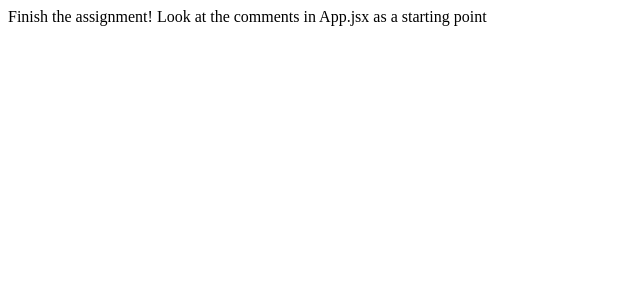
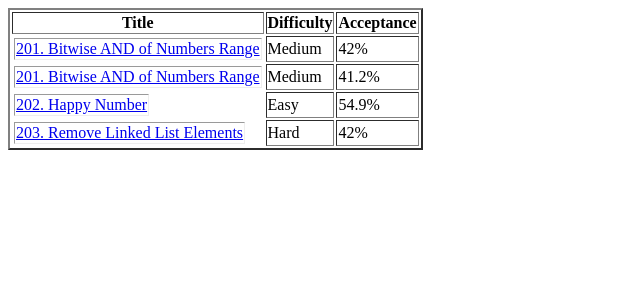
Before and after one commit to hkirat/react-assignment, a React (Vite) app: page /problemset/all in a window 1280 px wide. Shown: the top 300 px of the page, without its empty margins (0-640 px from the left). Built offline with nearby package versions, Linux system fonts and the light colour scheme.

Commit message:
Complete assignment

```diff
--- a/package.json
+++ b/package.json
@@ -10,7 +10,9 @@
   },
   "dependencies": {
     "react": "^18.2.0",
-    "react-dom": "^18.2.0"
+    "react-dom": "^18.2.0",
+    "react-router": "^6.10.0",
+    "react-router-dom": "^6.10.0"
   },
   "devDependencies": {
     "@types/react": "^18.0.28",
--- a/src/App.jsx
+++ b/src/App.jsx
@@ -1,39 +1,69 @@
+import { createBrowserRouter, RouterProvider } from "react-router-dom";
+import Home from "./pages/Home";
+import Login from "./pages/Login";
+import Signup from "./pages/Signup";
+import AllProblems from "./components/AllProblems";
+import Problem from "./components/Problem";
+
 /*
  * Temporary problems array schema
  */
-const problems = [{
+const problems = [
+    {
+        problemId: "1",
         title: "201. Bitwise AND of Numbers Range",
         difficulty: "Medium",
         acceptance: "42%"
-},{
+    },
+    {
+        problemId: "2",
         title: "201. Bitwise AND of Numbers Range",
         difficulty: "Medium",
-    acceptance: "412%"
+        acceptance: "41.2%"
     },
     {
+        problemId: "3",
         title: "202. Happy Number",
         difficulty: "Easy",
         acceptance: "54.9%"
     },
     {
+        problemId: "4",
         title: "203. Remove Linked List Elements",
         difficulty: "Hard",
         acceptance: "42%"
-    }];
+    }
+];
 
 
 function App() {
 
-    /* Add routing here, routes look like -
-       /login - Login page
-       /signup - Signup page
-       /problemset/all/ - All problems (see problems array above)
-       /problems/:problem_slug - A single problem page
-     */
+    const router = createBrowserRouter([
+        {
+            path: "/",
+            element: <Home />,
+        },
+        {
+            path: "/login",
+            element: <Login />,
+        },
+        {
+            path: "/signup",
+            element: <Signup />,
+        },
+        {
+            path: "/problemset/all",
+            element: <AllProblems problems={problems} />,
+        },
+        {
+            path: "problems/:id",
+            element: <Problem problems={problems} />,
+        },
+    ]);
 
     return (
         <div>
-        Finish the assignment! Look at the comments in App.jsx as a starting point
+            <RouterProvider router={router} />
         </div>
     )
 }
--- /dev/null
+++ b/src/components/AllProblems.jsx
@@ -0,0 +1,31 @@
+import React from 'react'
+import { Link } from 'react-router-dom'
+const AllProblems = ({ problems }) => {
+    return (
+        <div>
+            <table border={2}>
+                <tr>
+                    <th>Title</th>
+                    <th>Difficulty</th>
+                    <th>Acceptance</th>
+                </tr>
+                {
+                    problems.map(prob => {
+                        const { problemId, title, difficulty, acceptance } = prob
+                        return (
+                            <tr>
+                                <Link to={`/problems/${problemId}`}>
+                                    <td>{title}</td>
+                                </Link>
+                                <td>{difficulty}</td>
+                                <td>{acceptance}</td>
+                            </tr>
+                        )
+                    })
+                }
+            </table>
+        </div>
+    )
+}
+
+export default AllProblems
--- /dev/null
+++ b/src/components/Problem.jsx
@@ -0,0 +1,27 @@
+import React, { useEffect } from 'react'
+import { useParams } from 'react-router'
+
+const Problem = ({ problems }) => {
+
+    const { id } = useParams()
+    const { title, acceptance, difficulty } = problems.find(prob => prob.problemId === id)
+
+    return (
+        <div>
+            <div style={{ border: '1px solid grey', margin: 10 }}>
+                <h2>Title</h2>
+                <p>{title}</p>
+            </div>
+            <div style={{ border: '1px solid grey', margin: 10 }}>
+                <h4>Acceptance</h4>
+                <p>{acceptance}</p>
+            </div>
+            <div style={{ border: '1px solid grey', margin: 10 }}>
+                <h4>Difficulty</h4>
+                <p>{difficulty}</p>
+            </div>
+        </div>
+    )
+}
+
+export default Problem
--- /dev/null
+++ b/src/pages/Home.jsx
@@ -0,0 +1,9 @@
+import React from 'react'
+
+const Home = () => {
+    return (
+        <div>Home</div>
+    )
+}
+
+export default Home
--- /dev/null
+++ b/src/pages/Login.jsx
@@ -0,0 +1,13 @@
+import React from 'react'
+
+const Login = () => {
+    return (
+        <div style={{ display: 'flex', flexDirection: 'column', width: '20%' }}>
+            <input type="text" placeholder='email' />
+            <input type="password" placeholder='password' />
+            <button type='submit'>Login</button>
+        </div>
+    )
+}
+
+export default Login
--- /dev/null
+++ b/src/pages/Signup.jsx
@@ -0,0 +1,13 @@
+import React from 'react'
+
+const Signup = () => {
+    return (
+        <div style={{ display: 'flex', flexDirection: 'column', width: '20%' }}>
+            <input type="text" placeholder='email' />
+            <input type="password" placeholder='password' />
+            <button type='submit'>Signup</button>
+        </div>
+    )
+}
+
+export default Signup
```
Also changed, not shown: 1 other file (tests, documents, lock files or other folders). Lines whose indentation alone changed are shown as unchanged.
